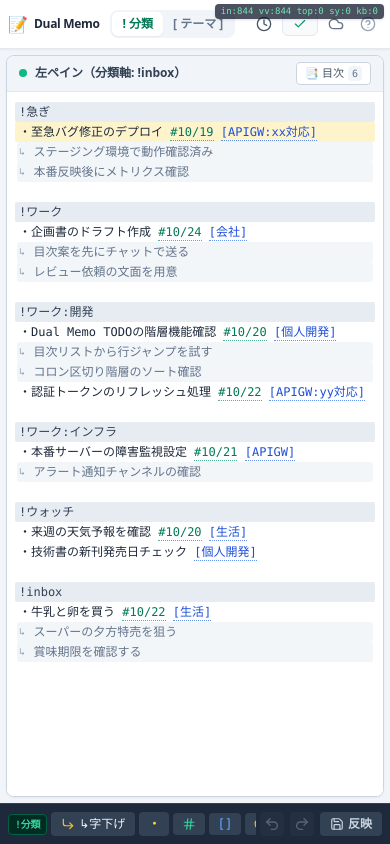
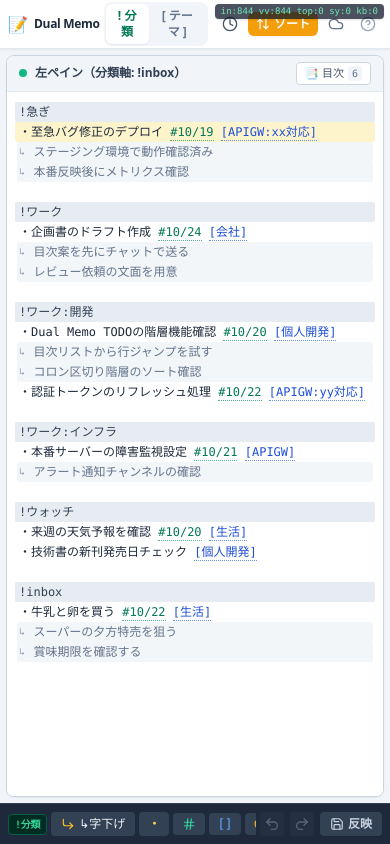
Before and after one commit to hatomachi/webapp-dual-memo-todo, a React (Vite) app: page / in a window 390 px wide. Built offline with nearby package versions, Linux system fonts and the light colour scheme.

Commit message:
feat(mobile): display due date sort button in mobile header and hide duplicate save button

```diff
--- a/src/components/Header.tsx
+++ b/src/components/Header.tsx
@@ -119,23 +119,24 @@ export const Header: React.FC<HeaderProps> = ({
             <span className="text-[11px] font-mono hidden md:inline">{historyCount}世代</span>
           </button>
 
-          {/* Due date sort button */}
+          {/* Due date sort button (visible on mobile and desktop) */}
           <button
             type="button"
             onClick={onSortDueDates}
             title="各区切りの中を #MM/DD 昇順で並び替え"
-            className="hidden sm:flex items-center gap-1 px-2 sm:px-2.5 py-1 text-xs font-semibold bg-amber-500 hover:bg-amber-600 text-white rounded-md shadow-sm transition-all active:scale-95"
+            className="flex items-center gap-1 px-2 sm:px-2.5 py-1 text-xs font-semibold bg-amber-500 hover:bg-amber-600 active:bg-amber-700 text-white rounded-md shadow-sm transition-all active:scale-95 flex-shrink-0"
           >
             <ArrowUpDown className="w-3.5 h-3.5" />
+            <span className="inline md:hidden">ソート</span>
             <span className="hidden md:inline">期日ソート</span>
           </button>
 
-          {/* Sync / Save Button (Ctrl+S) */}
+          {/* Sync / Save Button (Ctrl+S) - Hidden on mobile as QuickToolbar has Save button */}
           <button
             type="button"
             onClick={onManualSync}
             title="左右を同期・保存 (Ctrl+S)"
-            className={`flex items-center gap-1 sm:gap-1.5 px-2.5 sm:px-3 py-1 text-xs font-medium rounded-md border transition-all ${
+            className={`hidden sm:flex items-center gap-1 sm:gap-1.5 px-2.5 sm:px-3 py-1 text-xs font-medium rounded-md border transition-all ${
               isSaved
                 ? 'bg-slate-50 text-slate-600 border-slate-200 hover:bg-slate-100'
                 : 'bg-blue-600 text-white border-blue-600 hover:bg-blue-700 font-semibold shadow-sm animate-pulse'
```
